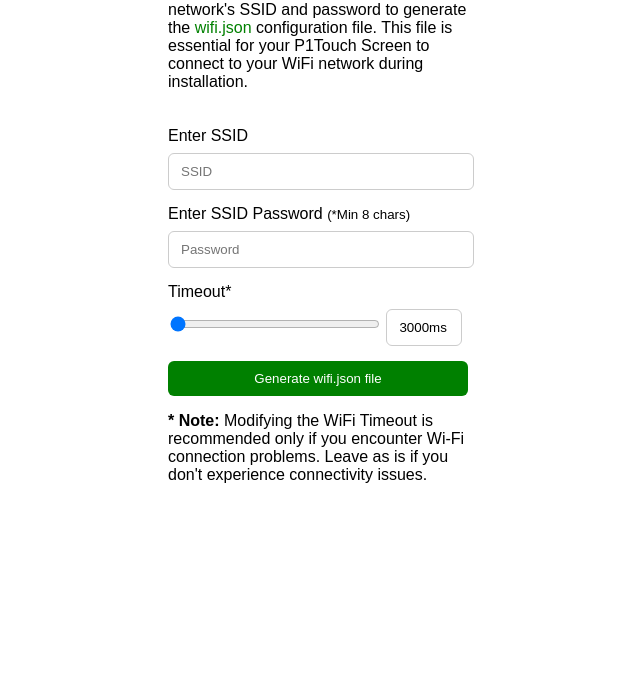
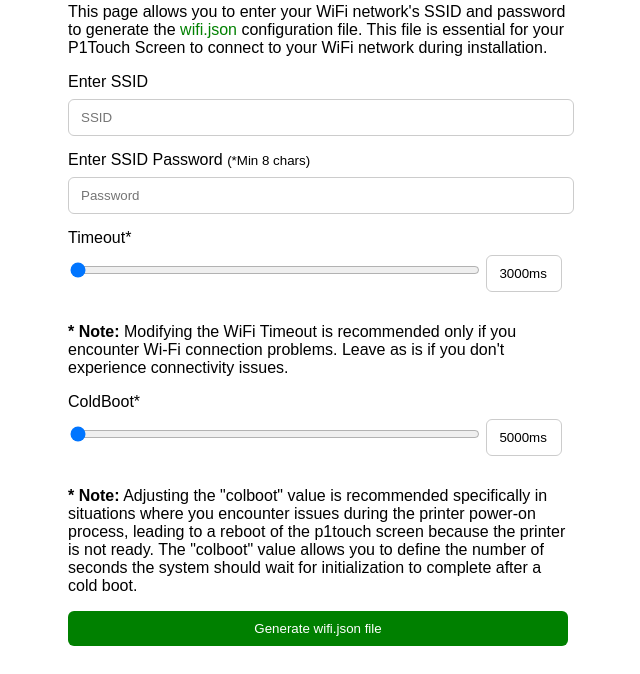
Before and after one commit to xperiments-in/xtouch, a plain HTML site: page webusb/ssid.html in a window 1280 px wide. Shown: the part 153-827 px from the top of the page, without its empty margins (322-962 px from the left). Before the commit the page ends 800 px from the top, so only its background shows below. Drawn offline with Linux system fonts and the light colour scheme.

Commit message:
Update ssid

```diff
--- a/webusb/ssid.html
+++ b/webusb/ssid.html
@@ -23,7 +23,7 @@
       }
 
       form {
-        max-width: 300px;
+        max-width: 500px;
         margin: 0 auto;
         padding: 20px;
         background-color: white;
@@ -75,7 +75,7 @@
     </style>
   </head>
   <body>
-    <div style="width: 300px; display: inline-block">
+    <form id="ssidPwdForm">
       <h1>P1Touch</h1>
       <h2>wifi.json easy setup</h2>
       <p>
@@ -84,9 +84,6 @@
         essential for your P1Touch Screen to connect to your WiFi network during
         installation.
       </p>
-    </div>
-
-    <form id="ssidPwdForm">
       <label for="ssid">Enter SSID</label>
       <input
         type="text"
@@ -115,7 +112,7 @@
           value="3000"
           step="1000"
           oninput="this.form.timeoutValue.value=(this.value+'ms')"
-          style="width: 210px"
+          style="width: 410px"
         />
         <input
           type="text"
@@ -126,12 +123,42 @@
           style="display: inline-block; width: 70px"
         />
       </div>
-      <input type="submit" value="Generate wifi.json file" />
       <p>
         <strong>* Note:</strong> Modifying the WiFi Timeout is recommended only
         if you encounter Wi-Fi connection problems. Leave as is if you don't
         experience connectivity issues.
       </p>
+      <label for="pwd">ColdBoot*</label>
+      <div>
+        <input
+          type="range"
+          name="coldboot"
+          id="coldboot"
+          min="5000"
+          max="30000"
+          value="5000"
+          step="1000"
+          oninput="this.form.coldbootValue.value=(this.value+'ms')"
+          style="width: 410px"
+        />
+        <input
+          type="text"
+          name="coldbootValue"
+          maxlength="5"
+          readonly=""
+          value="5000ms"
+          style="display: inline-block; width: 70px"
+        />
+      </div>
+      <p>
+        <strong>* Note:</strong> Adjusting the "colboot" value is recommended
+        specifically in situations where you encounter issues during the printer
+        power-on process, leading to a reboot of the p1touch screen because the
+        printer is not ready. The "colboot" value allows you to define the
+        number of seconds the system should wait for initialization to complete
+        after a cold boot.
+      </p>
+      <input type="submit" value="Generate wifi.json file" />
     </form>
 
     <a id="downloadLink"></a>
@@ -148,11 +175,16 @@
             document.getElementById("timeout").value,
             10
           );
+          const coldboot = parseInt(
+            document.getElementById("coldboot").value,
+            10
+          );
 
           const jsonData = {
             ssid,
             pwd,
-            timeout,
+            ...(timeout > 3000 ? { timeout } : {}),
+            ...(coldboot > 5000 ? { coldboot } : {}),
           };
 
           const jsonString = JSON.stringify(jsonData, null, 2);
```
